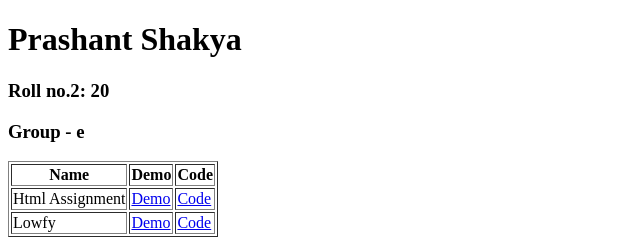
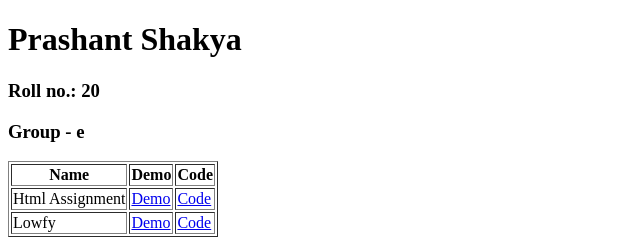
Before and after one commit to Piro29/Leapfrog, a plain HTML site: page index.html in a window 1280 px wide. Shown: the full height of the page, 0-640 px from the left. Drawn offline with Linux system fonts and the light colour scheme.

Commit message:
fix minor bug

```diff
--- a/index.html
+++ b/index.html
@@ -6,7 +6,7 @@
 <body>
 <div>
     <h1>Prashant Shakya</h1>
-    <h3>Roll no.2: 20</h3>
+    <h3>Roll no.: 20</h3>
     <h3>Group - e</h3>
     <table border="1">
         <tr>
```
